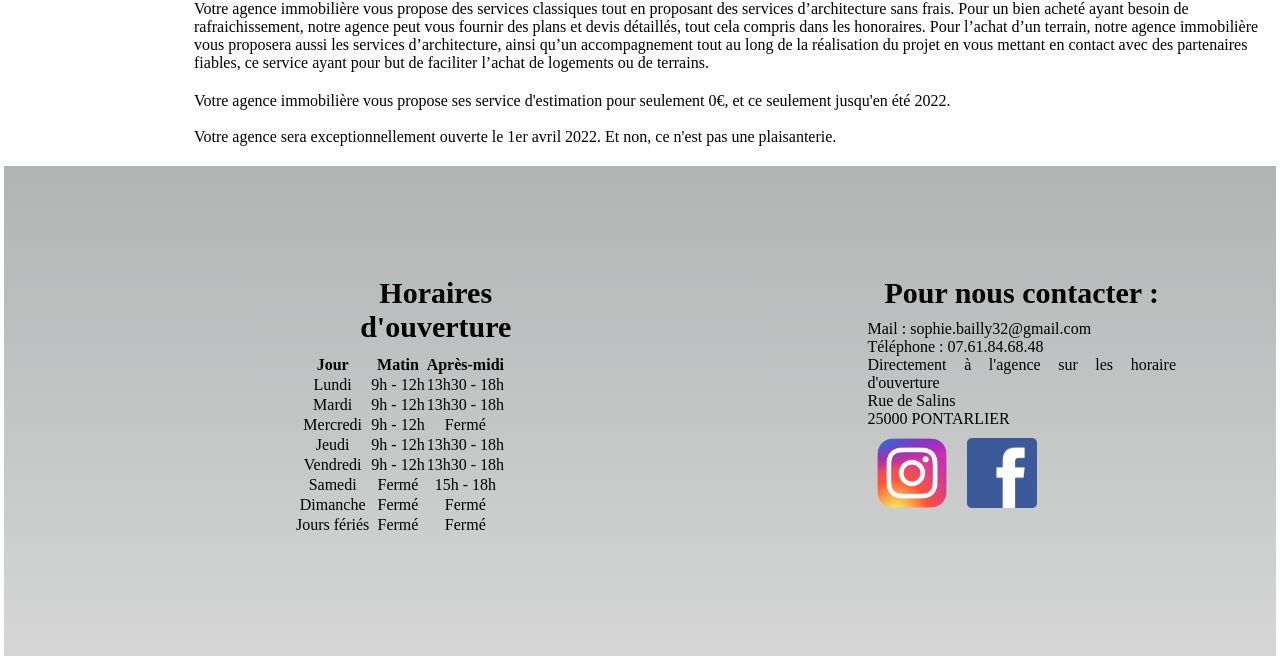
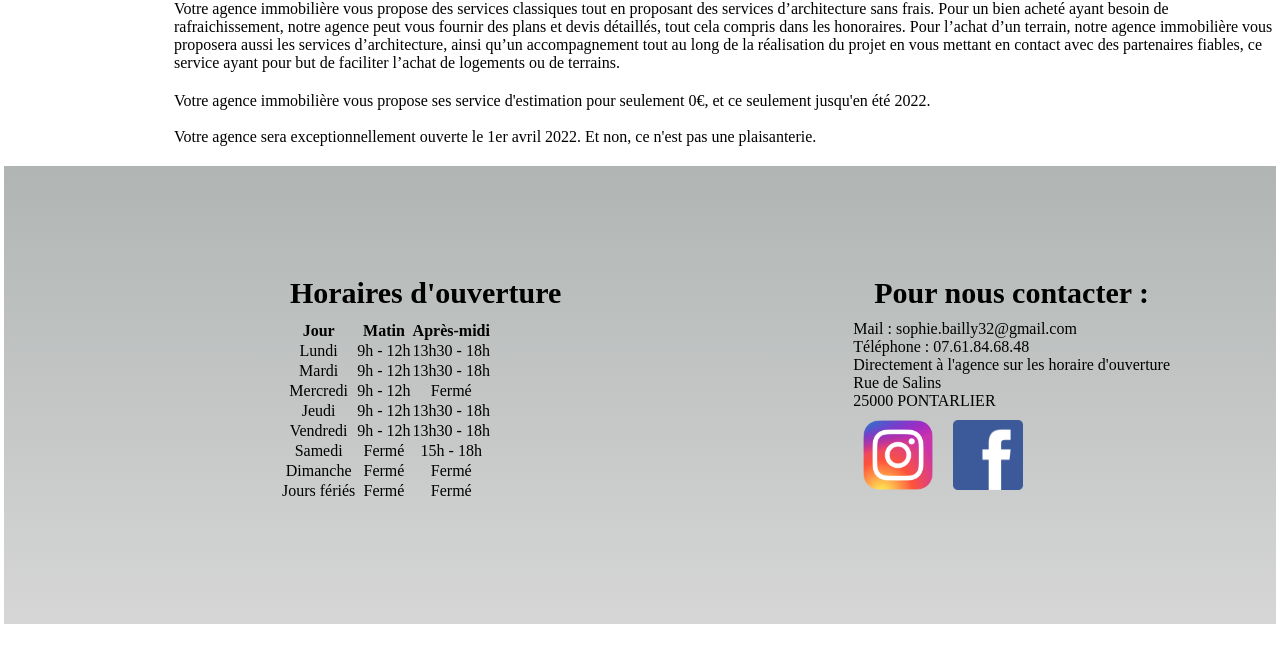
Before and after one commit to Emilien39110/CM-Industries, a PHP site: page / in a window 1280 px wide. Shown: the part 150-810 px from the top of the page. After the commit the page ends 774 px from the top, so only its background shows below. Run offline with PHP 8.4, Linux system fonts and the light colour scheme; data that the repository does not hold is empty.

Commit message:
Update style1.css

```diff
--- a/STYLE/style1.css
+++ b/STYLE/style1.css
@@ -51,7 +51,7 @@ body {
 }
 
 section{
-    margin-left: 190px;
+    margin-left: 170px;
     color : black;
 }
 
@@ -80,6 +80,8 @@ h3{
 .background {
     background-color: rgb(135,148,149) ;
     padding: 10px;
+    margin-top :10px ;
+    margin-bottom:10px ;
 }
 
 article p{
@@ -128,6 +130,7 @@ footer{
     display: inline-block;
     background: linear-gradient(66deg, rgba(187,187,187,1) 0%, rgba(170,185,169,1) 50%, rgba(81,121,99,1) 100%);
     padding: 10px;
+    padding-bottom: 500px;
 }
 .recherche label{
     display: flex;
```
